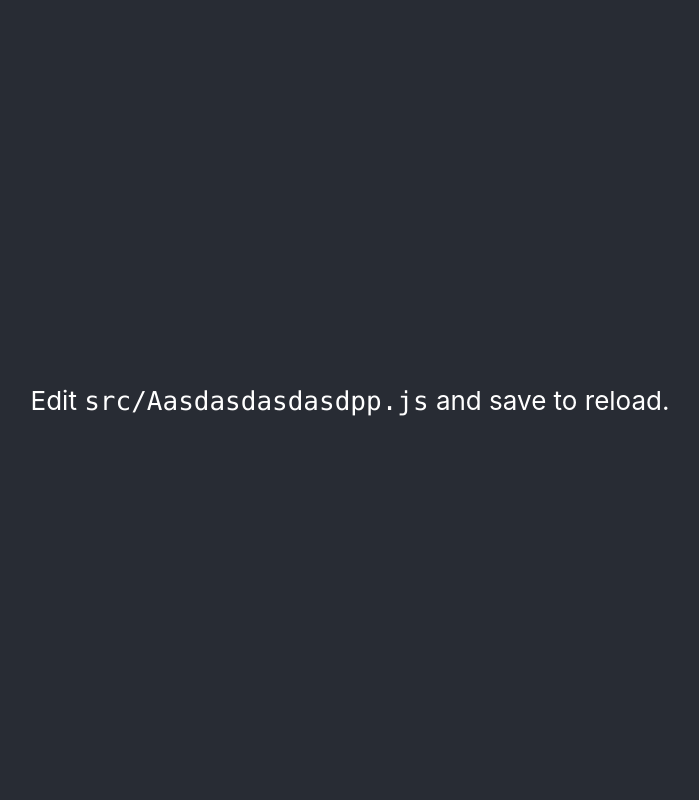
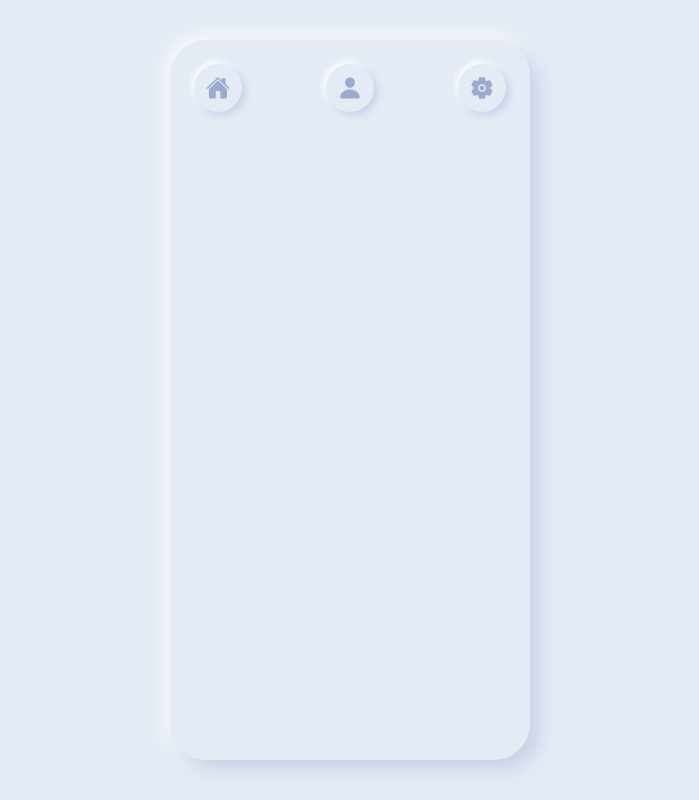
Before and after one commit to QuintonEL/neumorphism, a React (Create React App) app: page / in a window 1280 px wide. Shown: the whole page, without its empty margins (290-989 px from the left). Built offline with nearby package versions, Linux system fonts and the light colour scheme.

Commit message:
container and first row are in place now

```diff
--- a/package.json
+++ b/package.json
@@ -6,8 +6,10 @@
     "@testing-library/jest-dom": "^5.16.2",
     "@testing-library/react": "^12.1.4",
     "@testing-library/user-event": "^13.5.0",
+    "node-sass": "^7.0.1",
     "react": "^17.0.2",
     "react-dom": "^17.0.2",
+    "react-ionicons": "^4.2.0",
     "react-scripts": "5.0.0",
     "web-vitals": "^2.1.4"
   },
--- a/public/index.html
+++ b/public/index.html
@@ -9,12 +9,20 @@
       name="description"
       content="Web site created using create-react-app"
     />
-    <link rel="apple-touch-icon" href="%PUBLIC_URL%/logo192.png" />
     <!--
       manifest.json provides metadata used when your web app is installed on a
       user's mobile device or desktop. See https://developers.google.com/web/fundamentals/web-app-manifest/
     -->
     <link rel="manifest" href="%PUBLIC_URL%/manifest.json" />
+
+    <script
+      type="module"
+      src="https://unpkg.com/ionicons@5.0.0/dist/ionicons/ionicons.esm.js"
+    ></script>
+    <script
+      nomodule=""
+      src="https://unpkg.com/ionicons@5.0.0/dist/ionicons/ionicons.js"
+    ></script>
     <!--
       Notice the use of %PUBLIC_URL% in the tags above.
       It will be replaced with the URL of the `public` folder during the build.
--- a/src/App.css
+++ /dev/null
@@ -1,38 +0,0 @@
-.App {
-  text-align: center;
-}
-
-.App-logo {
-  height: 40vmin;
-  pointer-events: none;
-}
-
-@media (prefers-reduced-motion: no-preference) {
-  .App-logo {
-    animation: App-logo-spin infinite 20s linear;
-  }
-}
-
-.App-header {
-  background-color: #282c34;
-  min-height: 100vh;
-  display: flex;
-  flex-direction: column;
-  align-items: center;
-  justify-content: center;
-  font-size: calc(10px + 2vmin);
-  color: white;
-}
-
-.App-link {
-  color: #61dafb;
-}
-
-@keyframes App-logo-spin {
-  from {
-    transform: rotate(0deg);
-  }
-  to {
-    transform: rotate(360deg);
-  }
-}
--- a/src/App.js
+++ b/src/App.js
@@ -1,13 +1,12 @@
-import "./App.css";
+import "./App.scss";
+import Header from "./Components/Header.js";
 
 function App() {
   return (
-    <div className="App">
-      <header className="App-header">
-        <p>
-          Edit <code>src/Aasdasdasdasdpp.js</code> and save to reload.
-        </p>
-      </header>
+    <div className="container">
+      <div className="components">
+        <Header />
+      </div>
     </div>
   );
 }
--- /dev/null
+++ b/src/App.scss
@@ -0,0 +1,18 @@
+.container {
+  min-height: 100vh;
+  display: flex;
+  justify-content: center;
+  align-items: center;
+  font-family: "Poppins", sans-serif;
+  background: var(--greyLight-1);
+}
+
+.components {
+  width: 30rem;
+  height: 60rem;
+  border-radius: 3rem;
+  box-shadow:.8rem .8rem 1.4rem var(--greyLight-2),
+            -.2rem -.2rem 1.8rem var(--white);
+  padding: 2rem;
+  align-items: center;
+ }
--- /dev/null
+++ b/src/Components/Header.js
@@ -0,0 +1,20 @@
+import React from "react";
+import "./Header.scss";
+
+const Header = () => {
+  return (
+    <div className="icon">
+      <div className="icon__home">
+        <ion-icon name="home"></ion-icon>
+      </div>
+      <div className="icon__account">
+        <ion-icon name="person"></ion-icon>
+      </div>
+      <div className="icon__settings">
+        <ion-icon name="settings"></ion-icon>
+      </div>
+    </div>
+  );
+};
+
+export default Header;
--- /dev/null
+++ b/src/Components/Header.scss
@@ -0,0 +1,66 @@
+:root {
+  --primary-light: #8abdff;
+  --primary: #6d5dfc;
+  --primary-dark: #5b0eeb;
+
+  --white: #ffffff;
+  --greyLight-1: #e4ebf5;
+  --greyLight-2: #c8d0e7;
+  --greyLight-3: #bec8e4;
+  --greyDark: #9baacf;
+}
+
+*,
+*::before,
+*::after {
+  margin: 0;
+  padding: 0;
+  box-sizing: inherit;
+}
+
+html {
+  box-sizing: border-box;
+  font-size: 62.5%; // 1rem = 10px    100% = 16px
+  overflow-y: scroll;
+  background: var(--greyLight-1);
+
+  @media screen and (min-width: 900px) {
+    font-size: 75%;
+  }
+}
+
+$shadow: 0.3rem 0.3rem 0.6rem var(--greyLight-2),
+  -0.2rem -0.2rem 0.5rem var(--white);
+$inner-shadow: inset 0.2rem 0.2rem 0.5rem var(--greyLight-2),
+  inset -0.2rem -0.2rem 0.5rem var(--white);
+
+/*  ICONS  */
+.icon {
+  grid-column: 1 / 4;
+  grid-row: 1 / 5;
+  display: flex;
+  justify-content: space-between;
+  &__account,
+  &__home,
+  &__settings {
+    width: 4rem;
+    height: 4rem;
+    border-radius: 50%;
+    box-shadow: $shadow;
+    display: flex;
+    justify-content: center;
+    align-items: center;
+    font-size: 2rem;
+    cursor: pointer;
+    color: var(--greyDark);
+    transition: all 0.5s ease;
+
+    &:active {
+      box-shadow: $inner-shadow;
+      color: var(--primary);
+    }
+    &:hover {
+      color: var(--primary);
+    }
+  }
+}
```
Also changed, not shown: public/manifest.json, 1 other file (tests, documents, lock files or other folders).
